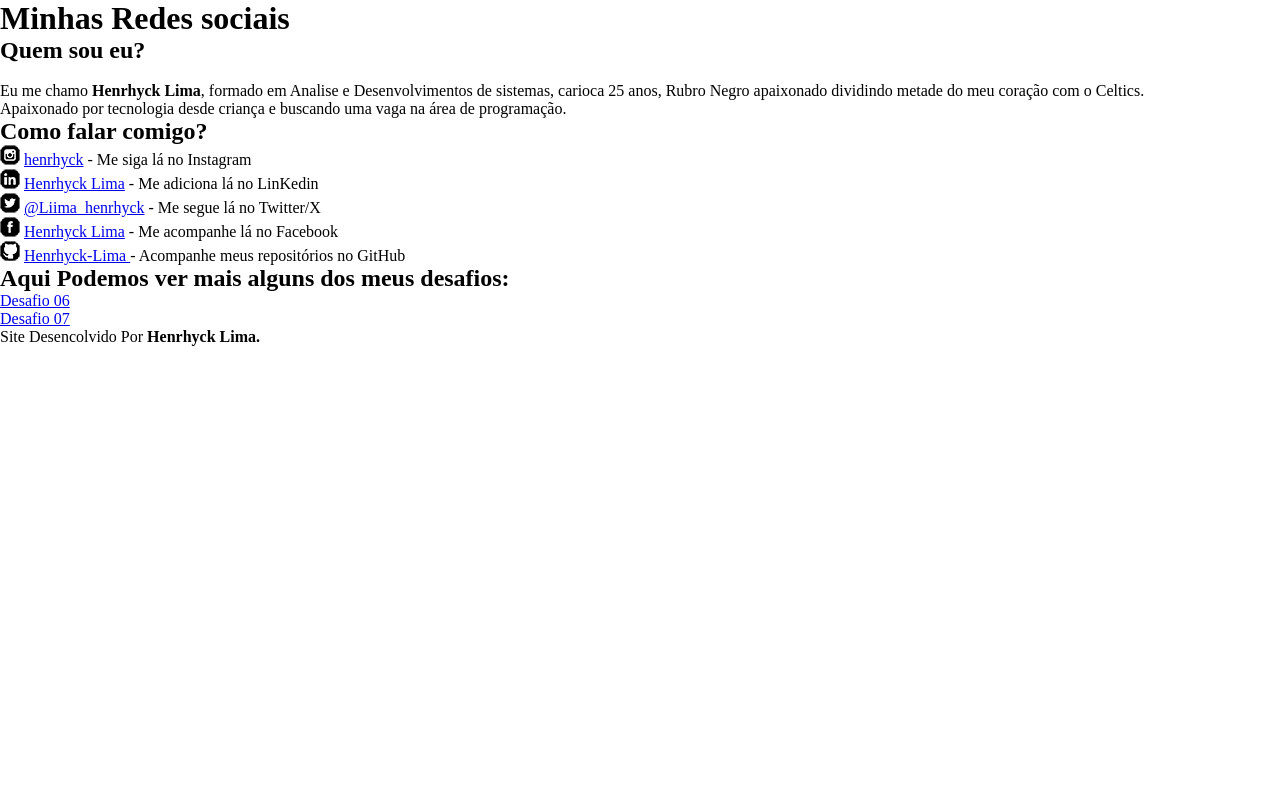
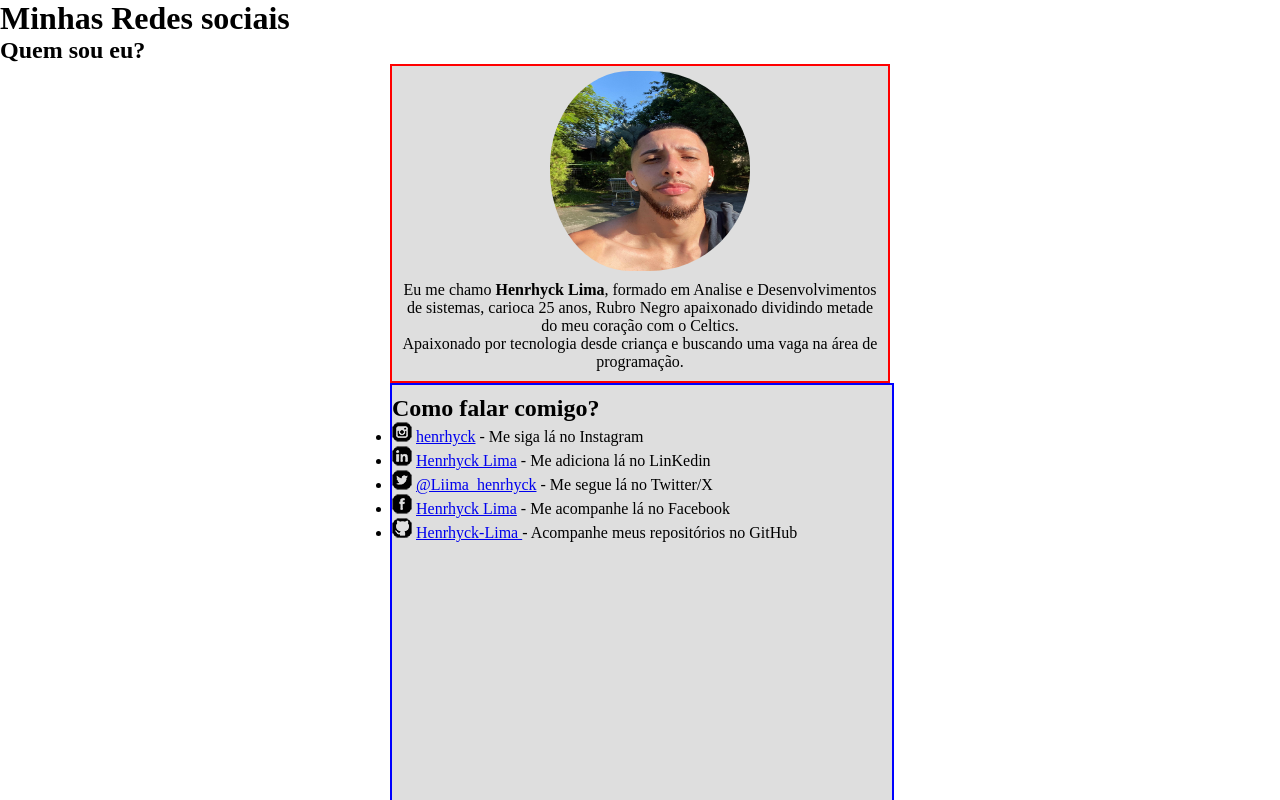
Before and after one commit to Henrhyck-Lima/EstudosHTML_CSS, a plain HTML site: page desafios/desafio05/index.html in a window 1280 px wide. Shown: the top 800 px of the page. Drawn offline with Linux system fonts and the light colour scheme.

Commit message:
estilização do css

```diff
--- a/desafios/desafio05/index.html
+++ b/desafios/desafio05/index.html
@@ -21,8 +21,8 @@
     </head>
 
     <main>
-        <article>
-            <img src="" alt="">
+        <article class="quem-sou">
+            <img class="perfil" src="imagens/400.jpg" alt="">
 
             <p>Eu me chamo <strong>Henrhyck Lima</strong>, formado em Analise e Desenvolvimentos de sistemas, carioca 25 anos, Rubro Negro apaixonado dividindo metade do meu coração com o Celtics.<br>
                 Apaixonado por tecnologia desde criança e buscando uma vaga na área de programação.
@@ -30,7 +30,7 @@
     </article>
 
     <!-- Fazer uma caixa flutuante com essas informaçoes na cor cinza -->
-        <aside >
+        <aside class="contato">
             <h2>Como falar comigo?</h2>
             <ul>
                 <li>
@@ -57,19 +57,21 @@
             </ul>
         </aside>
 
-        <div>
+    <div>
         <h2>Aqui Podemos ver mais alguns dos meus desafios:</h2>
         <ul>
             <li><a href="desa06.html" rel="next">Desafio 06</a></li>
             <li><a href="videos.html" rel="next">Desafio 07</a></li>
         </ul>
+    </div>
     </main>
+
+
+
     <footer>
         <p>
             Site Desencolvido Por <strong>Henrhyck Lima.</strong>
         </p>
     </footer>
-
-</div>
 </body>
 </html>
--- a/desafios/desafio05/style.css
+++ b/desafios/desafio05/style.css
@@ -21,3 +21,43 @@
 
     --font-principal: 'Ido'
 }
+body {
+    align-items: center;
+    justify-content:center ;
+}
+main{
+    max-width: 500px;
+    margin: auto;
+}
+.quem-sou {
+    /* width: 500px;
+    height: 600px; */
+    background-color:rgba(128, 128, 128, 0.26);
+    border: 2px solid red;
+    display: flex;
+    flex-direction: column;
+    /* align-items: center;
+    justify-content: center; */
+}
+.perfil {
+    margin: auto;
+    border-radius: 100px;
+    align-items: center;
+    width: 200px;
+    height: 200px;
+    padding-top: 5px;
+    padding-left: 20px;
+}
+article > p {
+    text-align: center;
+    padding: 10px;
+    margin: auto;
+}
+
+aside {
+    padding-top: 10px;
+    background-color:rgba(128, 128, 128, 0.26);
+    border: 2px solid blue;
+    width: 500px;
+    height: 500px;
+}
```
Also changed, not shown: desafios/desafio05/imagens/400.jpg (added), desafios/desafio05/imagens/Imagem do WhatsApp de 2024-09-05 à(s) 20.07.49_173446fb.jpg (added).
